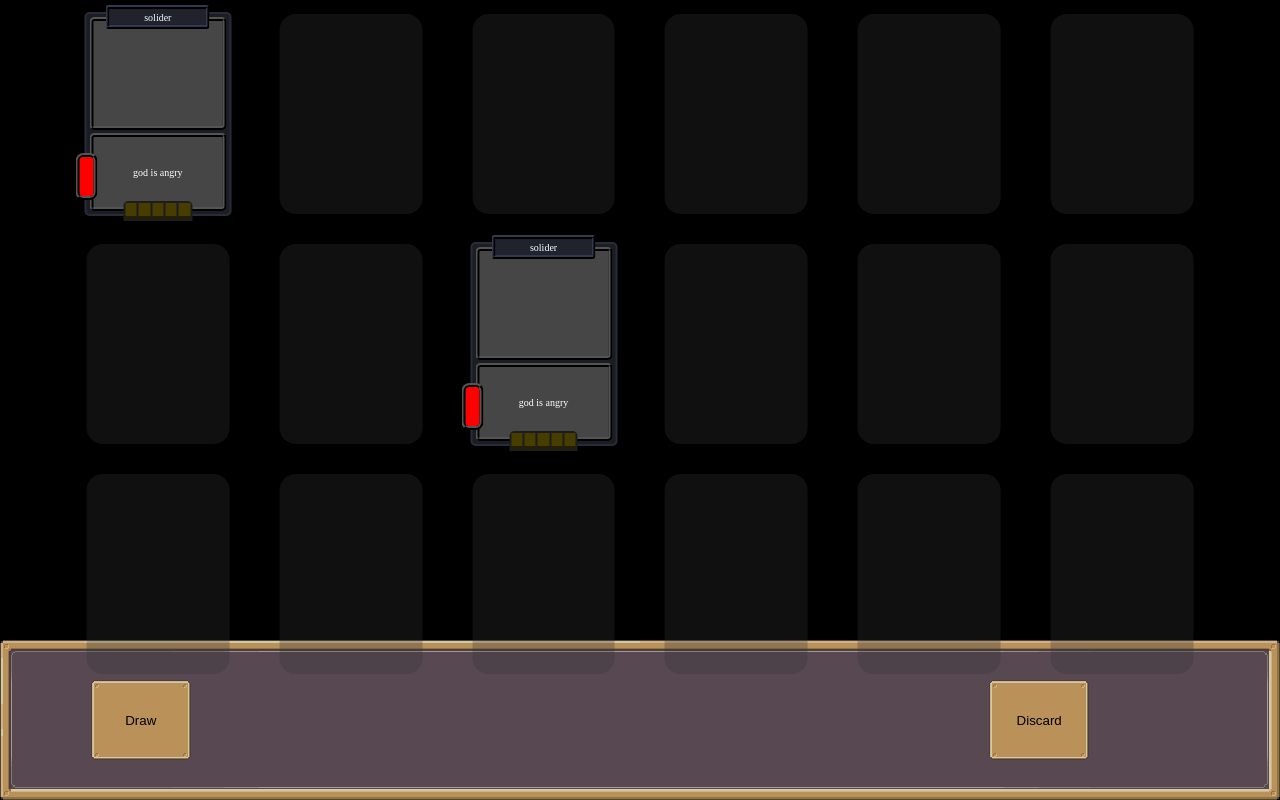
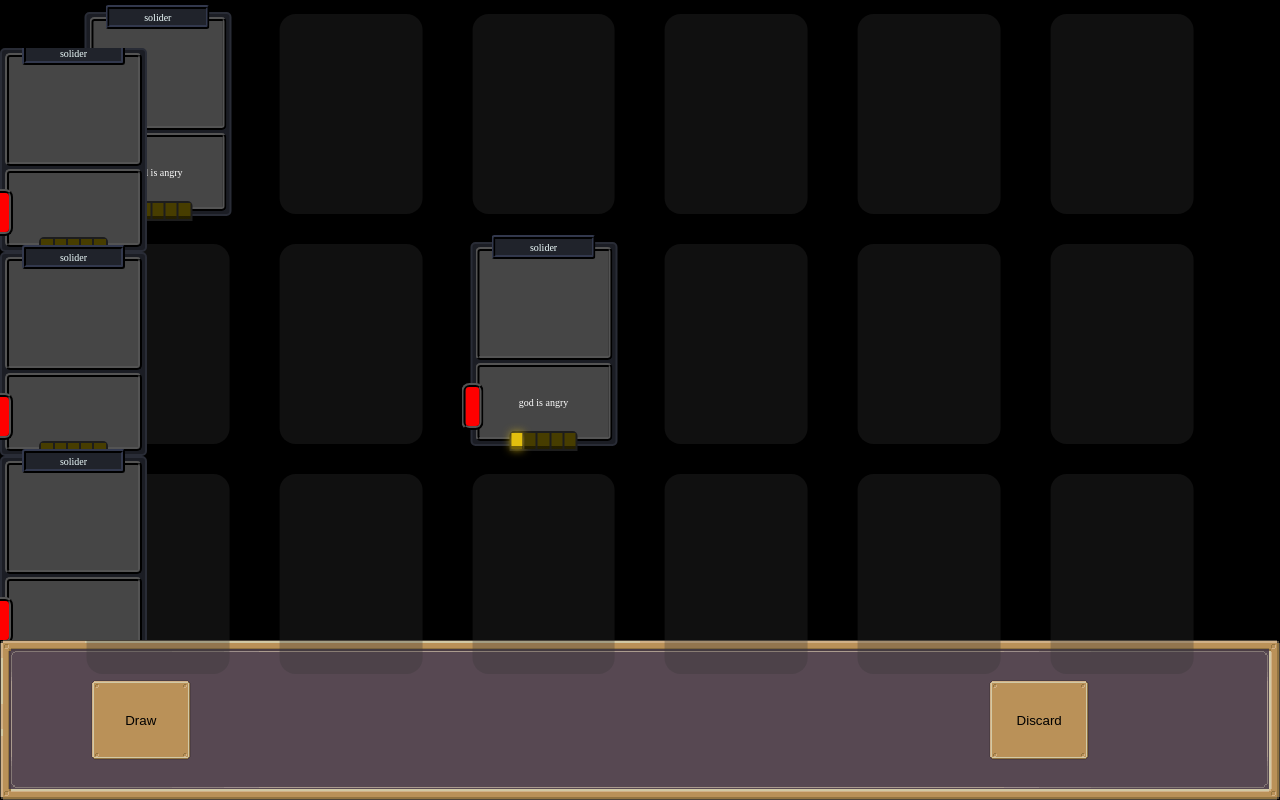
Before and after one commit to Genmiltehen/CardGameProject, a plain HTML site: page index.html in a window 1280 px wide. Both pictures are taken after a click on the button "Draw". Shown: the top 800 px of the page. Drawn offline with Linux system fonts and the light colour scheme.

Commit message:
event system revamp card rendering change changed operating div

```diff
--- a/index.html
+++ b/index.html
@@ -11,7 +11,7 @@
 	<body>
 		<div class="base">
 			<div class="header"></div>
-			<div class="main test"></div>
+			<div class="main"></div>
 			<div class="footer noSmoothing">
 				<button class="draw">Draw</button>
 				<button class="discard">Discard</button>
--- a/src/script/card/cardUI.js
+++ b/src/script/card/cardUI.js
@@ -65,18 +65,18 @@ export class CardUI {
 	}
 
 	/**
-	 * @param {{
-	 *  cardSize?: number,
-	 * 	descString?: string,
-	 *  position?: _v,
-	 *  name?: string,
-	 *  isEnemy?: boolean,
-	 *  colorPallete?: {
-	 *   primary: number[]
-	 *  }
-	 * }} values
+	 * @param {object} values
+	 * @param {number} [values.cardSize]
+	 * @param {_v} [values.position]
+	 * @param {string} [values.descString]
+	 * @param {string} [values.name]
+	 * @param {boolean} [values.isEnemy]
+	 * @param {boolean} [values.isFixed]
+	 * @param {Object} [values.colorPallete]
+	 * @param {number[]} values.colorPallete.primary
 	 */
 	set(values) {
+		const CardStyle = this.container.style;
 		if (values.cardSize != null) {
 			this.height = values.cardSize;
 			this.width = values.cardSize * CardUI.aspectRatio;
@@ -94,14 +94,18 @@ export class CardUI {
 			cardName.innerText = values.name;
 		}
 		if (values.colorPallete != null) {
-			this.container.style.setProperty("--card-bg-color", RGBtoCssStr(values.colorPallete.primary));
+			CardStyle.setProperty("--card-bg-color", RGBtoCssStr(values.colorPallete.primary));
 		}
 		if (values.position != null) {
-			this.container.style.left = `${values.position.x}px`;
-			this.container.style.top = `${values.position.y}px`;
+			CardStyle.setProperty("--x", `${values.position.x}px`);
+			CardStyle.setProperty("--y", `${values.position.y}px`);
 		}
 		if (values.isEnemy != null) {
 			this.isEnemyFlag = values.isEnemy;
+		}
+		if (values.isFixed != null) {
+			if (values.isFixed) this.container.classList.add("fixedCard");
+			else this.container.classList.remove("fixedCard");
 		}
 		this.reloadCss();
 	}
@@ -115,3 +119,7 @@ export class CardUI {
 		CStyle.width = `${Math.round(this.height * CardUI.aspectRatio)}px`;
 	}
 }
+
+/**
+
+ */
--- a/src/script/card/entities/cardSolider.js
+++ b/src/script/card/entities/cardSolider.js
@@ -1,5 +1,5 @@
 import { methodBind } from "../../libs/utils.js";
-import { Manager } from "../../manager/cardManager.js";
+import { GameManager } from "../../manager/gameManager.js";
 import { CardEntity } from "../cardEntity.js";
 import { ComponentTriggerCounter } from "../../component/triggerTypes/componentTriggerCounter.js";
 import { ComponentHealthOrganic } from "../../component/healthTypes/componentHealthOrganic.js";
@@ -20,7 +20,7 @@ const SOLIDER_SPRITE_VALUES = {
 };
 
 export class CardSolider extends CardEntity {
-	/**  @param {Manager} mgr */
+	/**  @param {GameManager} mgr */
 	constructor(mgr) {
 		super(mgr, {
 			spriteInitValues: SOLIDER_SPRITE_VALUES,
@@ -28,7 +28,7 @@ export class CardSolider extends CardEntity {
 		});
 		methodBind(this);
 		this.uiData.sprite.setDefaultAnimation("idle", 0.6);
-		this.uiData.sprite.playAnimation("hit", 0.5, 1, "default");
+		this.uiData.sprite.playDefaultAnimation();
 
 		const health = new ComponentHealthOrganic(this, { maxHealth: 10 });
 		this.components.add(health);
@@ -39,18 +39,14 @@ export class CardSolider extends CardEntity {
 		this.mgr.eventSystem.addListener("TICK", this.tick);
 	}
 
-	/** @param {EV_GameEvent} [event] */
+	/** @param {EV_GameEvent<"TICK">} [event] */
 	tick(event) {
-		if (event != null) {
-			if (event.target != null) {
-				const target = event.target;
-				if (this === target) {
-					const counter = this.components.getFirst(ComponentTriggerCounter);
-					if (counter == null) throw new Error("counter is not found");
-					counter.set({
-						current: counter.current + 1,
-					});
-				}
+		if (event != null && event.data.target != null) {
+			const target = event.data.target;
+			if (this === target) {
+				const counter = this.components.getFirst(ComponentTriggerCounter);
+				if (counter == null) throw new Error("counter is not found");
+				counter.advance()
 			}
 		}
 	}
--- a/src/script/component/triggerTypes/componentTriggerCounter.js
+++ b/src/script/component/triggerTypes/componentTriggerCounter.js
@@ -1,5 +1,6 @@
 import { ProgressBarSteps } from "../../libs/ui/progressBarTicks/progressBarTicks.js";
 import { createElement, methodBind, clamp } from "../../libs/utils.js";
+import { createGameEvent } from "../../manager/cardEventSystem.js";
 import { componentTriggerBase } from "./componentTriggerBase.js";
 
 export class ComponentTriggerCounter extends componentTriggerBase {
@@ -60,4 +61,14 @@ export class ComponentTriggerCounter extends componentTriggerBase {
 			});
 		}
 	}
+
+	advance() {
+		this.set({
+			current: this.current + 1,
+		});
+		if (this.current == this.maximum) {
+			const event = createGameEvent("TRIGGER_COUNTER", this.host, { counter: this });
+			this.host.mgr.eventSystem.dispatchEvent(event)
+		}
+	}
 }
--- /dev/null
+++ b/src/script/component/triggerTypes/jsDoc.Triggers.js
@@ -0,0 +1,6 @@
+/** @typedef {import("./componentTriggerCounter").ComponentTriggerCounter} ComponentTriggerCounter */
+
+/**
+ * @typedef TriggerCounterData
+ * @property {ComponentTriggerCounter} counter
+ */
--- a/src/script/libs/ui/Sprite/jsDoc.Sprite.js
+++ b/src/script/libs/ui/Sprite/jsDoc.Sprite.js
@@ -15,7 +15,7 @@
 /** @typedef {"infinite" | number} spriteRepeatValues */
 
 /**
- * @typedef spriteInitValues						data set for sorite initialization
+ * @typedef spriteInitValues						data set for sprite initialization
  * @property {string} path 							path to spritesheet
  * @property {spriteDims} frameDims 				dimensions of frame in pixels
  * @property {spriteAnimationDataMap} animations	map: string -> animation data
--- a/src/script/libs/utils.js
+++ b/src/script/libs/utils.js
@@ -81,7 +81,7 @@ export class boardPos {
 		const { col: i, row: j } = this;
 		const center = UIHandler.top_left.add(UIHandler.bottom_right).divScalar(2);
 
-		const { col: cols, row: rows } = UIHandler.boundMgr.board.dims;
+		const { col: cols, row: rows } = UIHandler.manager.board.dims;
 
 		const cardX = (-0.5 * (cols - 1) + i) * (UIHandler.cardWidth + UIHandler.gap_x);
 		const cardY = (-0.5 * (rows - 1) + j) * (UIHandler.cardHeight + UIHandler.gap_y);
--- a/src/script/main.js
+++ b/src/script/main.js
@@ -1,24 +1,29 @@
 import { CardSolider } from "./card/entities/cardSolider.js";
 import { _v } from "./libs/_v.js";
-import { Manager } from "./manager/cardManager.js";
+import { boardPos } from "./libs/utils.js";
+import { createGameEvent } from "./manager/cardEventSystem.js";
+import { GameManager } from "./manager/gameManager.js";
 
 import { getSoliderPreset } from "./player/presets.js";
 
 /** @type {?HTMLDivElement} */
-const main = document.querySelector("div.main");
-if (main == null) throw new Error("die");
+const base = document.querySelector("div.base");
+if (base == null) throw new Error("die");
 
-const pd = getSoliderPreset()
+/** @type {?HTMLDivElement} */
+const drawButton = document.querySelector("button.draw");
+if (drawButton == null) throw new Error("die");
 
-const mgr = new Manager(main, pd);
+const pd = getSoliderPreset();
 
+const mgr = new GameManager(base, pd);
 
-const setup = [
-	{ pos: { col: 0, row: 0 }, name: "test_ally" },
-	{ pos: { col: 2, row: 1 }, name: "test_enemy" },
+const test_setup = [
+	{ pos: new boardPos(0, 0), name: "test_ally" },
+	{ pos: new boardPos(2, 1), name: "test_enemy" },
 ];
 
-setup.forEach(({ pos: pos, name: name }) => {
+test_setup.forEach(({ pos: pos, name: name }) => {
 	const res = new CardSolider(mgr);
 	res.uiData.set({
 		descString: "god is angry",
@@ -27,3 +32,10 @@ setup.forEach(({ pos: pos, name: name }) => {
 
 	mgr.uiHandler.placeCard(res, pos);
 });
+
+const event = createGameEvent("TICK_BOARD", {});
+mgr.eventSystem.dispatchEvent(event);
+
+drawButton.addEventListener("click", () => {
+	mgr.player.drawHand();
+});
--- a/src/script/manager/cardEventSystem.js
+++ b/src/script/manager/cardEventSystem.js
@@ -1,10 +1,11 @@
 export class CardEventSystem {
-	/** @type {Map<eventType, EV_CallbackEventListener[]>} */
+	/** @type {Map<keyof EventDataMap, EV_CallbackEventListener<any>[]>} */
 	#listenerMap = new Map();
 
 	/**
-	 * @param {eventType} eventType
-	 * @param {EV_CallbackEventListener} listener
+	 * @template {keyof EventDataMap} T
+	 * @param {T} eventType
+	 * @param {EV_CallbackEventListener<T>} listener
 	 */
 	addListener(eventType, listener) {
 		if (!this.#listenerMap.has(eventType)) {
@@ -16,26 +17,40 @@ export class CardEventSystem {
 	}
 
 	/**
-	 * @param {eventType} eventType
-	 * @param {EV_CallbackEventListener} callback
+	 * @template {keyof EventDataMap} T
+	 * @param {T} eventType
+	 * @param {EV_CallbackEventListener<T>} listener
 	 */
-	removeListener(eventType, callback) {
+	removeListener(eventType, listener) {
 		const listeners = this.#listenerMap.get(eventType);
 		if (listeners == null) {
 			const msg = `there is no listener for event type ${eventType}`;
 			throw new Error(msg);
 		}
-		listeners.splice(listeners.indexOf(callback), 1);
+		listeners.splice(listeners.indexOf(listener), 1);
 	}
 
 	/**
-	 * @param {eventType} eventType
-	 * @param {EV_GameEvent} event
+	 * @param {EV_GameEvent<any>} event
 	 */
-	dispatchEvent(eventType, event) {
-		const eventListeners = this.#listenerMap.get(eventType) || [];
+	dispatchEvent(event) {
+		const eventListeners = this.#listenerMap.get(event.type) || [];
 		for (const callback of eventListeners) {
 			callback(event);
 		}
 	}
 }
+
+/**
+ * Creates a game event with type-safe data based on the event type
+ * @template {keyof EventDataMap} T
+ * @param {T} event_type
+ * @param {EventDataMap[T]} event_data
+ * @returns {EV_GameEvent<T>}
+ */
+export function createGameEvent(event_type, event_data) {
+	return {
+		type: event_type,
+		data: event_data,
+	};
+}
--- a/src/script/manager/cardManager.js
+++ b/src/script/manager/gameManager.js
@@ -1,8 +1,8 @@
 import { _v } from "../libs/_v.js";
 import { boardPos, methodBind } from "../libs/utils.js";
 import { PlayerFighter } from "../player/playerFighter.js";
-import { CardEventSystem } from "./cardEventSystem.js";
-import { UIHandler } from "./uiHandler.js";
+import { CardEventSystem, createGameEvent } from "./cardEventSystem.js";
+import { UIManager } from "./uiManager.js";
 
 /**
  * @typedef iteratorResult
@@ -10,14 +10,10 @@ import { UIHandler } from "./uiHandler.js";
  * @property {CardEntity} [card]
  */
 
-/**
- *  @typedef {""} gameState
- */
+const BOARD_SIZE = new boardPos(6, 3);
 
-const BOARD_SIZE = { col: 6, row: 3 };
-
-export class Manager {
-	/** @type {UIHandler} */
+export class GameManager {
+	/** @type {UIManager} */
 	uiHandler;
 	/** @type {Board} */
 	board;
@@ -28,14 +24,14 @@ export class Manager {
 	player;
 
 	/**
-	 * @param {HTMLDivElement} mainWindow
+	 * @param {HTMLDivElement} hostWindow
 	 * @param {PlayerData} playerData
 	 */
-	constructor(mainWindow, playerData) {
+	constructor(hostWindow, playerData) {
 		methodBind(this);
 		this.board = new Board(BOARD_SIZE);
-		this.uiHandler = new UIHandler(this, mainWindow);
 		this.eventSystem = new CardEventSystem();
+		this.uiHandler = new UIManager(this, hostWindow);
 
 		this.player = new PlayerFighter(this, playerData);
 		// this.player
@@ -51,29 +47,15 @@ export class Manager {
 		for (const cardEnemyData of this.board.iterEnemies()) {
 			if (cardEnemyData.card != null) {
 				const pos = cardEnemyData.pos;
-				/** @type {EV_GameEvent} */
-				const cardEvent = {
-					source: this,
-					target: cardEnemyData.card,
-					data: {
-						pos: pos,
-					},
-				};
-				this.eventSystem.dispatchEvent("TICK", cardEvent);
+				const event = createGameEvent("TICK", { pos: pos, target: cardEnemyData.card });
+				this.eventSystem.dispatchEvent(event);
 			}
 		}
-		for (const cardEnemyData of this.board.iterAllies()) {
-			if (cardEnemyData.card != null) {
-				const pos = cardEnemyData.pos;
-				/** @type {EV_GameEvent} */
-				const cardEvent = {
-					source: this,
-					target: cardEnemyData.card,
-					data: {
-						pos: pos,
-					},
-				};
-				this.eventSystem.dispatchEvent("TICK", cardEvent);
+		for (const cardAllyData of this.board.iterAllies()) {
+			if (cardAllyData.card != null) {
+				const pos = cardAllyData.pos;
+				const event = createGameEvent("TICK", { pos: pos, target: cardAllyData.card });
+				this.eventSystem.dispatchEvent(event);
 			}
 		}
 	}
--- a/src/script/manager/uiHandler.js
+++ b/src/script/manager/uiManager.js
@@ -5,21 +5,28 @@ import { boardPos, createElement, methodBind } from "../libs/utils.js";
 /** @type {number} */
 const CARD_SIZE = 200;
 
-export class UIHandler {
+export class UIManager {
 	/** @type {CardEntity[]} */
 	cardsOnBoard;
+	/** @type {HTMLDivElement} */
+	mainDiv
 
 	/** @type {CardPlaceholder[]} */
 	#cardPlaceholders;
 
 	/**
-	 * @param {Manager} mgr
-	 * @param {HTMLDivElement} mainWindow
+	 * @param {Manager} manager
+	 * @param {HTMLDivElement} hostWindow
 	 */
-	constructor(mgr, mainWindow) {
+	constructor(manager, hostWindow) {
 		methodBind(this);
-		this.boundMgr = mgr;
-		this.mainDiv = mainWindow;
+		this.manager = manager;
+
+		/** @type {?HTMLDivElement} */
+		const mainDiv = hostWindow.querySelector("div.main");
+		if (mainDiv == null) throw new Error("Main Div is not found");
+		this.mainDiv = mainDiv;
+		// this.mainDiv = hostWindow;
 
 		/* #region  sizing */
 		const comp_ = this.mainDiv.getBoundingClientRect();
@@ -36,8 +43,8 @@ export class UIHandler {
 		this.gap_y = 30;
 
 		this.#cardPlaceholders = [];
-		for (let i = 0; i < this.boundMgr.board.dims.col; i++) {
-			for (let j = 0; j < this.boundMgr.board.dims.row; j++) {
+		for (let i = 0; i < this.manager.board.dims.col; i++) {
+			for (let j = 0; j < this.manager.board.dims.row; j++) {
 				const cardPC = new CardPlaceholder(this, new boardPos(i, j));
 				this.#addPlaceholder(cardPC);
 			}
@@ -46,6 +53,8 @@ export class UIHandler {
 		this.boardSelector.reload();
 
 		window.addEventListener("resize", this.evResize);
+
+		this.manager.eventSystem.addListener("CARD_DRAWN", this.gevCardDrawn);
 	}
 
 	/**
@@ -54,17 +63,20 @@ export class UIHandler {
 	 */
 	placeCard(card, pos) {
 		// INFO: error handle
-		if (!this.boundMgr.board.isValidPosition(pos)) throw new Error(`Cant place card at position ${pos}`);
-		if (this.boundMgr.board.getCard(pos) != null) throw Error(`Trying to place card where card already is: ${pos}`);
+		if (!this.manager.board.isValidPosition(pos)) throw new Error(`Cant place card at position ${pos}`);
+		if (this.manager.board.getCard(pos) != null) throw Error(`Trying to place card where card already is: ${pos}`);
 
 		if (this.cardsOnBoard.includes(card)) this.removeCard(card);
 
-		card.uiData.set({ isEnemy: pos.col >= this.boundMgr.board.dims.col / 2 });
+		card.uiData.set({
+			isEnemy: pos.col >= this.manager.board.dims.col / 2,
+			isFixed: true,
+		});
 		this.mainDiv.appendChild(card.uiData.container);
 
 		card.cardBoardPosition = pos;
 		this.cardsOnBoard.push(card);
-		this.boundMgr.board.setCard(pos, card);
+		this.manager.board.setCard(pos, card);
 
 		this.updateUI();
 	}
@@ -77,7 +89,7 @@ export class UIHandler {
 		if (card.cardBoardPosition == null) throw new Error("How? [no position when removing card from board]");
 		const pos = card.cardBoardPosition;
 		card.cardBoardPosition = null;
-		this.boundMgr.board.setCard(pos, null);
+		this.manager.board.setCard(pos, null);
 
 		const idx = this.cardsOnBoard.indexOf(card);
 		if (idx > -1) this.cardsOnBoard.splice(idx, 1);
@@ -88,7 +100,7 @@ export class UIHandler {
 		if (card.cardBoardPosition == null) throw new Error("Updating cardEntity that is not on board");
 		card.uiData.set({
 			cardSize: this.cardHeight,
-			position: this.getPositionFromBoard(card.cardBoardPosition),
+			position: card.cardBoardPosition.convertTo_v(this),
 		});
 	}
 
@@ -105,25 +117,19 @@ export class UIHandler {
 		}
 	}
 
-	/**
-	 * @param {boardPos} boardPos
-	 * @returns {_v}
-	 */
-	getPositionFromBoard(boardPos) {
-		const { col: i, row: j } = boardPos;
-		const center = this.top_left.add(this.bottom_right).divScalar(2);
-
-		const { col: cols, row: rows } = this.boundMgr.board.dims;
-
-		const cardX = (-0.5 * (cols - 1) + i) * (this.cardWidth + this.gap_x);
-		const cardY = (-0.5 * (rows - 1) + j) * (this.cardHeight + this.gap_y);
-		const _off = new _v(cardX, cardY);
-
-		return center.add(_off);
+	evResize() {
+		this.updateUI();
 	}
 
-	evResize() {
-		this.updateUI();
+	/** @type {EV_CallbackEventListener<"CARD_DRAWN">} */
+	gevCardDrawn(event) {
+		const card = event.data.drawnCard;
+		this.mainDiv.appendChild(card.uiData.container);
+
+		console.log("bbb");
+
+		const handLen = event.data.player.hand.length;
+		event.data.player.hand;
 	}
 
 	/** @param {CardPlaceholder} placeholder */
@@ -143,7 +149,7 @@ class CardPlaceholder {
 	size;
 
 	/**
-	 * @param {UIHandler} UIHandler
+	 * @param {UIManager} UIHandler
 	 * @param {boardPos} pos
 	 */
 	constructor(UIHandler, pos) {
@@ -173,7 +179,7 @@ class CardPlaceholder {
 	}
 
 	reload() {
-		const { x, y } = this.UIHandler.getPositionFromBoard(this.boardPos);
+		const { x, y } = this.boardPos.convertTo_v(this.UIHandler);
 		const PCStyle = this.container.style;
 
 		PCStyle.setProperty("left", `${x}px`);
@@ -221,7 +227,7 @@ class CardSelector {
 	fadeTimoutId;
 
 	/**
-	 * @param {UIHandler} UIHandler
+	 * @param {UIManager} UIHandler
 	 */
 	constructor(UIHandler) {
 		this.UIHandler = UIHandler;
@@ -261,7 +267,7 @@ class CardSelector {
 		CardSelectorStyle.setProperty("--opacity", this.active ? "1" : "0");
 
 		if (this.boardPos !== null) {
-			const { x, y } = this.UIHandler.getPositionFromBoard(this.boardPos);
+			const { x, y } = this.boardPos.convertTo_v(this.UIHandler);
 			CardSelectorStyle.setProperty("--x", `${x}px`);
 			CardSelectorStyle.setProperty("--y", `${y}px`);
 		}
--- a/src/script/player/playerFighter.js
+++ b/src/script/player/playerFighter.js
@@ -1,4 +1,5 @@
 import { shuffleArray } from "../libs/utils.js";
+import { createGameEvent } from "../manager/cardEventSystem.js";
 
 export class PlayerFighter {
 	/** @type {CardBase[]} */
@@ -44,16 +45,13 @@ export class PlayerFighter {
 		if (this.drawPile.length < 1) {
 			this.moveDiscardToDraw();
 		}
+		const card = this.drawPile.pop();
+		if (card != null) {
+			const event = createGameEvent("CARD_DRAWN", { drawnCard: card, player: this });
+			this.manager.eventSystem.dispatchEvent(event);
 
-		/** @type {EV_GameEvent} */
-		const event = {
-			source: this,
-			data: {},
-		};
-		this.manager.eventSystem.dispatchEvent("CARD_DRAWN", event);
-
-		const card = this.drawPile.pop();
-		if (card != null) this.hand.push(card);
+			this.hand.push(card);
+		}
 	}
 
 	drawHand() {
@@ -66,12 +64,8 @@ export class PlayerFighter {
 
 		this.discardPile.splice(this.discardPile.indexOf(card), 1);
 
-		/** @type {EV_GameEvent} */
-		const event = {
-			source: this,
-			data: { card: card },
-		};
-		this.manager.eventSystem.dispatchEvent("CARD_DISCARDED", event);
+		const event = createGameEvent("CARD_DISCARDED", { discardedCard: card });
+		this.manager.eventSystem.dispatchEvent(event);
 
 		this.drawPile.push(card);
 	}
@@ -84,10 +78,7 @@ export class PlayerFighter {
 	moveDiscardToDraw() {
 		shuffleArray(this.discardPile);
 
-		const len = this.discardPile.length;
-		for (let i = 0; i < len; i++) {
-			const card = this.discardPile.pop();
-			if (card != null) this.drawPile.push(card);
-		}
+		let card;
+		while ((card = this.discardPile.pop())) this.drawPile.push(card);
 	}
 }
--- a/src/style/card.scss
+++ b/src/style/card.scss
@@ -28,6 +28,16 @@
 }
 
 //INFO: MAIN SETUP
+.fixedCard {
+	position: absolute !important;
+	left: var(--x);
+	top: var(--y);
+
+	display: block;
+
+	transform: scale(1) translate(-50%, -50%) rotate(0deg);
+}
+
 .cardUImain {
 	&:hover {
 		cursor: pointer;
@@ -37,15 +47,11 @@
 		transform: scaleX(-1);
 	}
 
+	position: relative;
+	--x: 0px;
+	--y: 0px;
 	--card-bg-color: #1b1d24;
-	position: absolute;
-	left: 0;
-	top: 0;
 
-	display: block;
-
-	transform: scale(1);
-	transform: translate(-50%, -50%);
 	transition: transform 0.1s ease-out;
 
 	background-color: var(--card-bg-color);
@@ -61,6 +67,8 @@
 		justify-items: center;
 
 		inset: 3px;
+
+		font-family: "fira code";
 
 		.imgHolder {
 			width: 100%;
--- a/src/style/style.scss
+++ b/src/style/style.scss
@@ -68,6 +68,7 @@ body {
 
 .main {
 	grid-area: main;
+	overflow: hidden;
 }
 
 .footer {
```
Also changed, not shown: src/script/manager/jsDoc.manager.js (+33 -16 lines), src/style/card.css, src/style/style.css, 2 other files.
